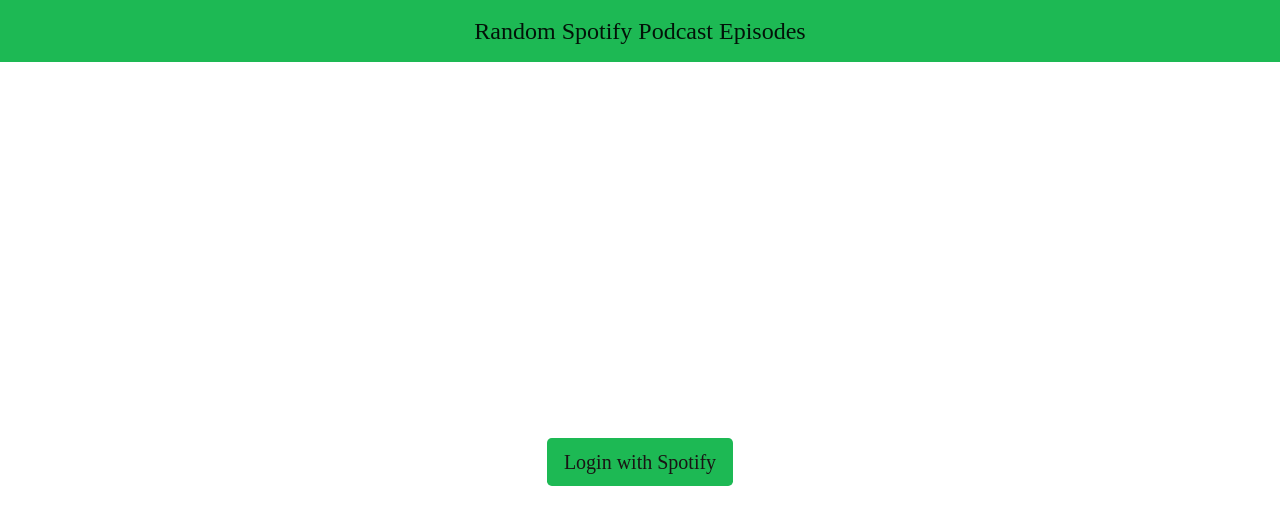
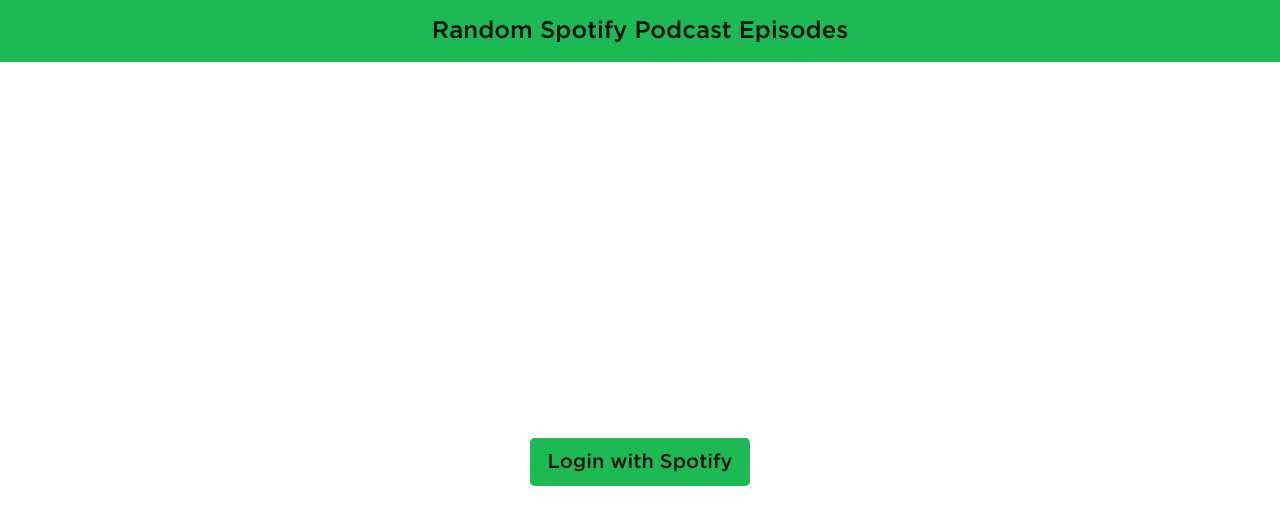
Before and after one commit to MySupersuit/random-spotify-podcast-ep, a React (Create React App) app in the folder react-ui/: page / in a window 1280 px wide. Shown: the top 524 px of the page. Built offline with nearby package versions, Linux system fonts and the light colour scheme; what spotify-web-api-node would draw is missing.

Commit message:
font update

```diff
--- a/react-ui/src/components/Dashboard.js
+++ b/react-ui/src/components/Dashboard.js
@@ -32,7 +32,6 @@
 
     let cancel = false;
     spotifyApi.searchShows(search).then(res => {
-      // console.log(res.body);
       if (cancel) return;
       const results = res.body.shows.items.map(show => {
         const smallestImage = show.images.reduce((smallest, image) => {
@@ -56,7 +55,6 @@
           total_episodes: show.total_episodes,
         };
       });
-      console.log(results);
       setSearchResults(results);
     });
     return () => (cancel = true);
--- a/react-ui/src/index.css
+++ b/react-ui/src/index.css
@@ -1,10 +1,12 @@
 body {
   margin: 0;
-  font-family: -apple-system, BlinkMacSystemFont, 'Segoe UI', 'Roboto', 'Oxygen',
-    'Ubuntu', 'Cantarell', 'Fira Sans', 'Droid Sans', 'Helvetica Neue',
-    sans-serif;
   -webkit-font-smoothing: antialiased;
   -moz-osx-font-smoothing: grayscale;
+}
+
+@font-face {
+  font-family: 'Gotham';
+  src: local('gotham_medium'), url(./fonts/gotham_medium.otf) format('opentype');
 }
 
 code {
```
Also changed, not shown: 1 other file (tests, documents, lock files or other folders).
